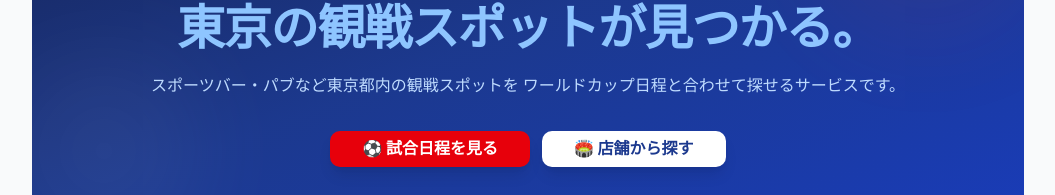
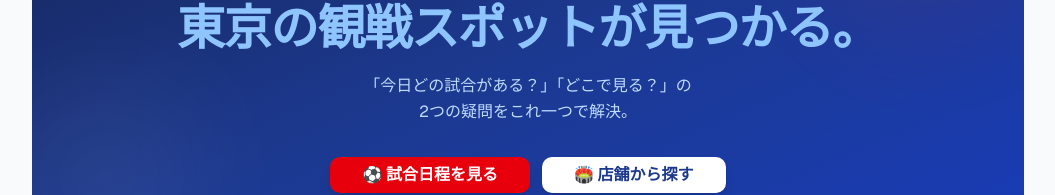
Before and after one commit to ryoyayamamoto-commits/tokyo-wc-guide, a Next.js app: page / in a window 1280 px wide. Shown: the part 262-457 px from the top of the page, without its empty margins (112-1167 px from the left). Built offline with nearby package versions, Linux system fonts and the light colour scheme; no server answers; the database is empty.

Commit message:
Update hero description copy

```diff
--- a/app/page.tsx
+++ b/app/page.tsx
@@ -45,8 +45,7 @@ export default async function HomePage() {
             <span className="block text-blue-300">東京の観戦スポットが見つかる。</span>
           </h1>
           <p className="text-blue-200 text-sm sm:text-base mb-8 leading-relaxed">
-            スポーツバー・パブなど東京都内の観戦スポットを
-            ワールドカップ日程と合わせて探せるサービスです。
+            「今日どの試合がある？」「どこで見る？」の<br />2つの疑問をこれ一つで解決。
           </p>
           <div className="flex flex-col sm:flex-row justify-center gap-3">
             <Link href="/matches">
```
